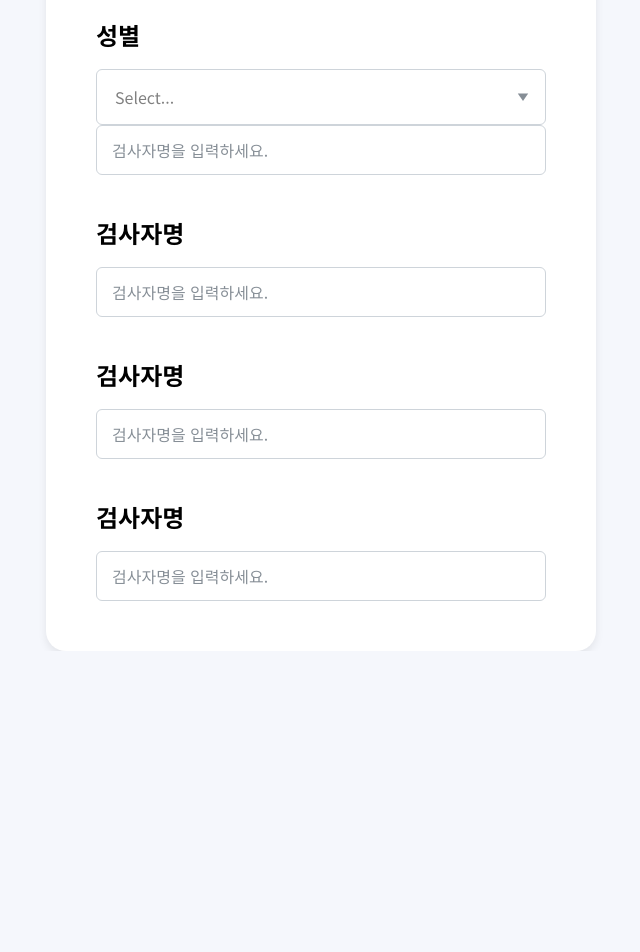
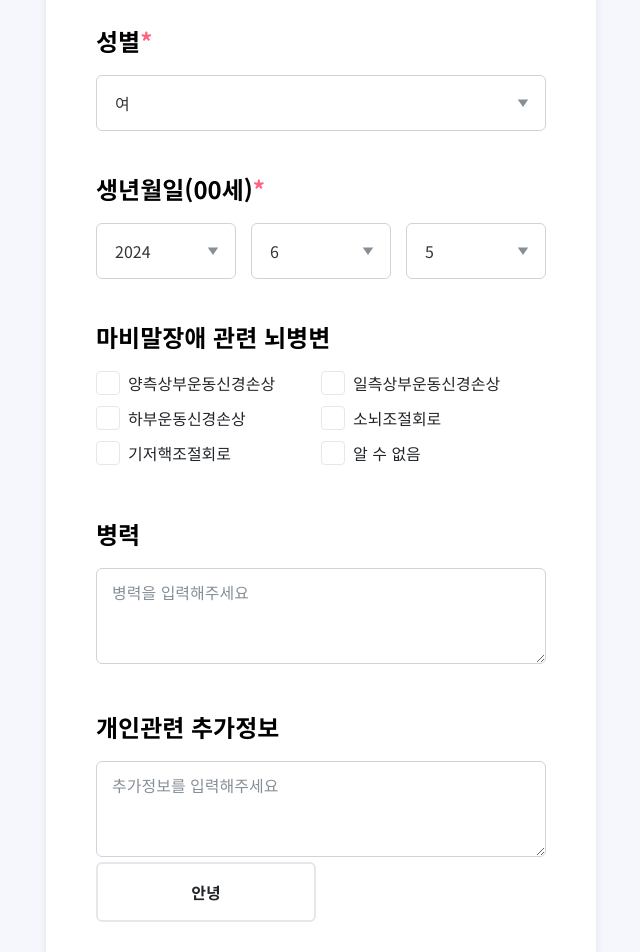
Before and after one commit to Randy-neopons/talkytalky_screening, a Next.js app: page /start in a window 1280 px wide. Shown: the part 940-1892 px from the top of the page, without its empty margins (319-959 px from the left). Before the commit the page ends 1591 px from the top, so only its background shows below. Built offline with nearby package versions, Linux system fonts and the light colour scheme.

Commit message:
select, checkbox, textarea 커스텀
feat
- textarea 추가 (react-textarea-autosize)
- 일반적인 checkbox와 checkboxgroup 구분

fix
- select typing, 내부 로직 변경 (value가 option이 아니라 string이 되도록)

```diff
--- a/package.json
+++ b/package.json
@@ -16,6 +16,7 @@
         "react-dom": "^18",
         "react-hook-form": "^7.52.0",
         "react-select": "^5.8.0",
+        "react-textarea-autosize": "^8.5.3",
         "zustand": "^4.5.4"
     },
     "devDependencies": {
--- a/src/components/AppLayout.tsx
+++ b/src/components/AppLayout.tsx
@@ -5,7 +5,7 @@ import { ClockIcon } from './icons';
 export default function AppLayout({ children }: { children: ReactNode }) {
     return (
         <>
-            <header className='fixed left-0 top-0 flex h-20 w-full items-center justify-center bg-accent1'>
+            <header className='fixed left-0 top-0 z-10 flex h-20 w-full items-center justify-center bg-accent1'>
                 <div className='flex w-full max-w-screen-md justify-between px-5 xl:max-w-screen-xl xl:px-[140px]'>
                     <span className='mr-auto font-bold text-neutral11 text-head-2'>말운동 평가</span>
                     <div className='flex items-center gap-5 xl:gap-[30px]'>
--- a/src/components/common/CheckBox/index.tsx
+++ b/src/components/common/CheckBox/index.tsx
@@ -1,24 +1,25 @@
 import type { InputHTMLAttributes, ReactNode } from 'react';
-import { useController, type Control } from 'react-hook-form';
+import { useController, type Control, type FieldValues, type Path } from 'react-hook-form';
 
-const CheckBox = ({
+export default function CheckBox<T extends FieldValues>({
     name,
     control,
     checked,
     onChange,
     children,
 }: {
-    name: string; // 폼 필드 이름
-    control?: Control; // 폼 control
+    name: Path<T>; // 폼 필드 이름
+    control?: Control<T>; // 폼 control
     checked?: InputHTMLAttributes<HTMLInputElement>['checked']; // controlled state
     onChange?: InputHTMLAttributes<HTMLInputElement>['onChange']; // controlled onchange
     children: ReactNode;
-}) => {
+}) {
     const isControlled = checked !== undefined && onChange !== undefined; // controlled인지 폼 쓸것인지 구분
 
-    const { field } = useController({ name, control, defaultValue: false }) || {}; // useForm 사용
+    const { field } = useController({ name, control }) || {}; // useForm 사용
 
     const isChecked = isControlled ? checked : field.value;
+    console.log(field.name, field.value);
     const handleChange = isControlled ? onChange : field.onChange;
 
     return (
@@ -37,6 +38,46 @@ const CheckBox = ({
             {children}
         </label>
     );
-};
+}
 
-export default CheckBox;
+export function CheckBoxGroupItem<T extends FieldValues>({
+    name,
+    control,
+    value,
+    children,
+}: {
+    name: Path<T>; // 폼 필드 이름
+    control?: Control<T>; // 폼 control
+    value: string;
+    children: ReactNode;
+}) {
+    const { field } = useController({ name, control }) || {}; // useForm 사용
+
+    return (
+        <label className='flex cursor-pointer items-center'>
+            <input
+                type='checkbox'
+                className='peer hidden'
+                checked={field.value?.includes(value)}
+                onChange={() => {
+                    const newValue = field.value?.includes(value)
+                        ? field.value.filter((fieldValue: string) => fieldValue !== value)
+                        : [...(field.value || []), value];
+
+                    field.onChange(newValue);
+                }}
+            />
+            <svg
+                className='mr-2 rounded border bg-white peer-checked:border-none peer-checked:bg-accent1'
+                xmlns='http://www.w3.org/2000/svg'
+                width='24'
+                height='24'
+                viewBox='0 0 24 24'
+                fill='none'
+            >
+                <path d='M7 12L11 16L17 8' stroke='white' strokeWidth='2' strokeLinecap='round' strokeLinejoin='round' />
+            </svg>
+            {children}
+        </label>
+    );
+}
--- a/src/components/common/Select/index.tsx
+++ b/src/components/common/Select/index.tsx
@@ -1,15 +1,27 @@
-import { Controller, type FieldValues, type Control } from 'react-hook-form';
+import { Controller, type FieldValues, type Control, type Path } from 'react-hook-form';
 import type { DropdownIndicatorProps, GroupBase, Props, StylesConfig } from 'react-select';
 import ReactSelect, { components } from 'react-select';
 
-type SelectProps = Props & {
-    control?: Control<FieldValues>;
-    required?: boolean;
+type OptionType = {
+    value: string;
+    label: string;
 };
 
-const customStyles: SelectProps['styles'] = {
+interface SelectProps<T extends FieldValues> extends Props<OptionType, false> {
+    options: OptionType[];
+    control?: Control<T>;
+    name?: Path<T>;
+    required?: boolean;
+}
+
+const customStyles: StylesConfig<OptionType, false> = {
+    container: base => ({
+        ...base,
+        flex: 1,
+    }),
     control: (baseStyles, state) => ({
         ...baseStyles,
+        flex: '1',
         width: '100%',
         padding: '15px 16px',
         border: '1px solid #CED4DA',
@@ -42,7 +54,7 @@ const customStyles: SelectProps['styles'] = {
     }),
 };
 
-const DropdownIndicator = (props: DropdownIndicatorProps) => {
+function DropdownIndicator(props: DropdownIndicatorProps<OptionType, false>) {
     return (
         <components.DropdownIndicator {...props}>
             <svg xmlns='http://www.w3.org/2000/svg' width='12' height='8' viewBox='0 0 12 8' fill='none'>
@@ -50,18 +62,28 @@ const DropdownIndicator = (props: DropdownIndicatorProps) => {
             </svg>
         </components.DropdownIndicator>
     );
-};
+}
 
-export default function Select(props: SelectProps) {
-    if (!props.control || !props.name) {
+export default function Select<T extends FieldValues>({ control, name, ...props }: SelectProps<T>) {
+    if (!control || !name) {
         return <ReactSelect {...props} components={{ DropdownIndicator }} styles={customStyles} />;
     }
 
     return (
         <Controller
-            control={props.control}
-            name={props.name}
-            render={({ field }) => <ReactSelect {...props} {...field} components={{ DropdownIndicator }} styles={customStyles} />}
+            control={control}
+            name={name}
+            render={({ field: { onChange, value, ref } }) => (
+                <ReactSelect
+                    {...props}
+                    options={props.options}
+                    components={{ DropdownIndicator }}
+                    ref={ref}
+                    value={props.options.find(option => option.value === value)}
+                    onChange={option => onChange(option?.value)}
+                    styles={customStyles}
+                />
+            )}
             rules={{ required: props.required }}
         />
     );
--- a/src/pages/start/Start.module.css
+++ b/src/pages/start/Start.module.css
@@ -1,3 +1,19 @@
 .input {
     @apply h-[50px] w-full rounded-md border border-neutral6 px-[15px] text-neutral1 placeholder:text-neutral4;
 }
+
+/* Chrome, Safari, Edge, Opera */
+.input::-webkit-outer-spin-button,
+.input::-webkit-inner-spin-button {
+    -webkit-appearance: none;
+    margin: 0;
+}
+
+/* Firefox  */
+.input[type='number'] {
+    -moz-appearance: textfield;
+}
+
+.textarea {
+    @apply w-full rounded-md border border-neutral6 px-[15px] py-[11px] text-neutral1 placeholder:text-neutral4;
+}
--- a/src/pages/start/index.tsx
+++ b/src/pages/start/index.tsx
@@ -1,11 +1,35 @@
 import { useCallback, useRef, useState, type ChangeEvent, type ReactNode, type RefObject } from 'react';
-import { useForm } from 'react-hook-form';
+import { Controller, useForm } from 'react-hook-form';
+import TextareaAutosize from 'react-textarea-autosize';
 import Image from 'next/image';
 
+import CheckBox, { CheckBoxGroupItem } from '@/components/common/CheckBox';
 import Container from '@/components/common/Container';
 import Select from '@/components/common/Select';
 
 import styles from './Start.module.css';
+
+const makeRangeOptions = (min: number, max: number) => {
+    return Array.from({ length: max - min + 1 }, (v, i) => ({ label: `${i + min}`, value: `${i + min}` }));
+};
+
+const yearOptions = makeRangeOptions(1940, new Date().getFullYear());
+const monthOptions = makeRangeOptions(1, 12);
+const dayOptions = makeRangeOptions(1, 31);
+
+const genderOptions = [
+    { value: 'female', label: '여' },
+    { value: 'male', label: '남' },
+];
+
+const brainLesionOptions = [
+    { value: 'bilateralUpperMotorNeuron', label: '양측상부운동신경손상' },
+    { value: 'unilateralUpperMotorNeuron', label: '일측상부운동신경손상' },
+    { value: 'lowerMotorNeuron', label: '하부운동신경손상' },
+    { value: 'cerebellarControlCircuit', label: '소뇌조절회로' },
+    { value: 'basalGangliaControlCircuit', label: '기저핵조절회로' },
+    { value: 'unknown', label: '알 수 없음' },
+];
 
 const Label = ({ children, htmlFor, required }: { children: ReactNode; htmlFor: string; required?: boolean }) => {
     return (
@@ -16,12 +40,38 @@ const Label = ({ children, htmlFor, required }: { children: ReactNode; htmlFor:
     );
 };
 
+interface FormValues {
+    testerName: string;
+    certificateNumber: string;
+    testYear: string;
+    testMonth: string;
+    testDay: string;
+    patientName: string;
+    gender: string;
+    birthYear: string;
+    birthMonth: string;
+    birthDay: string;
+    brainLesions: string[];
+    medicalHistory: string;
+    memo: string;
+}
+
 export default function StartPage() {
-    const { control, register } = useForm();
+    const { control, register, handleSubmit } = useForm<FormValues>({
+        defaultValues: {
+            testYear: `${new Date().getFullYear()}`,
+            testMonth: `${new Date().getMonth() + 1}`,
+            testDay: `${new Date().getDay() + 1}`,
+            birthYear: `${new Date().getFullYear()}`,
+            birthMonth: `${new Date().getMonth() + 1}`,
+            birthDay: `${new Date().getDay() + 1}`,
+            brainLesions: [],
+        },
+    });
     // 휴대폰 input
-    const input1Ref = useRef<HTMLInputElement>(null);
-    const input2Ref = useRef<HTMLInputElement>(null);
-    const input3Ref = useRef<HTMLInputElement>(null);
+    const inputTestYearRef = useRef<HTMLInputElement>(null);
+    const inputTestMonthRef = useRef<HTMLInputElement>(null);
+    const inputTestDayRef = useRef<HTMLInputElement>(null);
 
     // 휴대폰 번호 각 부분
     const [testDate, setTestDate] = useState({
@@ -47,43 +97,76 @@ export default function StartPage() {
         [testDate],
     );
 
+    // 휴대폰 input
+    const inputBirthYearRef = useRef<HTMLInputElement>(null);
+    const inputBirthMonthRef = useRef<HTMLInputElement>(null);
+    const inputBirthDayRef = useRef<HTMLInputElement>(null);
+
+    // 휴대폰 번호 각 부분
+    const [birthDate, setBirthDate] = useState({
+        year: '',
+        month: '',
+        day: '',
+    });
+
+    // 휴대폰 번호 각 부분 변경
+    const handleChangeBirthDate = useCallback(
+        (nextRef: RefObject<HTMLInputElement> | null) => (e: ChangeEvent<HTMLInputElement>) => {
+            const newValue = e.target.value.replace(/[^0-9]/g, ''); // 숫자만 입력 가능
+
+            setBirthDate({
+                ...birthDate,
+                [e.target.name]: newValue,
+            });
+
+            if (newValue.length >= e.target.maxLength && nextRef) {
+                nextRef.current?.focus();
+            }
+        },
+        [birthDate],
+    );
+
     return (
         <Container>
             <h1 className='font-jalnan text-head-1'>기본정보 입력</h1>
             <div className='mt-[60px] w-[550px] rounded-[20px] bg-white px-[50px] pb-[50px] pt-[10px] shadow-base xl:mt-20'>
+                <form onSubmit={handleSubmit(data => console.log(data))}>
                     <Label htmlFor='testerName'>검사자명</Label>
                     <input {...register('testerName')} className={`${styles.input}`} placeholder='검사자명을 입력하세요.' />
                     <Label htmlFor='certificateNumber'>자격증 번호</Label>
                     <input {...register('certificateNumber')} className={`${styles.input}`} placeholder='자격증 번호를 입력하세요.' />
                     <Label htmlFor='testDate'>검사일</Label>
                     <div className='flex gap-[15px]'>
-                    <input
-                        ref={input1Ref}
+                        <Select control={control} name='testYear' required options={yearOptions} />
+                        <Select control={control} name='testMonth' required options={monthOptions} />
+                        <Select control={control} name='testDay' required options={dayOptions} />
+                        {/* <input
+                        ref={inputTestYearRef}
                         className={`${styles.input}`}
                         maxLength={4}
                         name='year'
                         placeholder='2010'
                         value={testDate.year}
-                        onChange={handleChangeTestDate(input2Ref)}
+                        onChange={handleChangeTestDate(inputTestMonthRef)}
                     />
                     <input
-                        ref={input2Ref}
+                        ref={inputTestMonthRef}
                         className={`${styles.input}`}
                         maxLength={2}
                         name='month'
                         placeholder='05'
                         value={testDate.month}
-                        onChange={handleChangeTestDate(input3Ref)}
+                        onChange={handleChangeTestDate(inputTestDayRef)}
                     />
                     <input
-                        ref={input3Ref}
+                        ref={inputTestDayRef}
                         className={`${styles.input}`}
                         maxLength={2}
                         name='day'
                         placeholder='18'
                         value={testDate.day}
                         onChange={handleChangeTestDate(null)}
-                    />
+                    /> */}
                     </div>
                     <div className='mb-[10px] mt-10 h-[1px] w-full bg-[#ced4da] xl:mt-[50px] '></div>
                     <Label htmlFor='testerName' required>
@@ -94,22 +177,89 @@ export default function StartPage() {
                         className={`${styles.input}`}
                         placeholder='환자명을 입력하세요.'
                     />
-                <Label htmlFor='testerName'>성별</Label>
-                <Select
+                    <Label htmlFor='testerName' required>
+                        성별
+                    </Label>
+                    <Select control={control} name='gender' required options={genderOptions} defaultValue={genderOptions[0]} />
+                    <Label htmlFor='testDate' required>
+                        생년월일(00세)
+                    </Label>
+                    <div className='flex gap-[15px]'>
+                        <Select control={control} name='birthYear' required options={yearOptions} />
+                        <Select control={control} name='birthMonth' required options={monthOptions} />
+                        <Select control={control} name='birthDay' required options={dayOptions} />
+                        {/* <input
+                        ref={inputTestYearRef}
+                        className={`${styles.input}`}
+                        maxLength={4}
+                        name='year'
+                        placeholder='2010'
+                        value={testDate.year}
+                        onChange={handleChangeTestDate(inputTestMonthRef)}
+                    />
+                    <input
+                        ref={inputTestMonthRef}
+                        className={`${styles.input}`}
+                        maxLength={2}
+                        name='month'
+                        placeholder='05'
+                        value={testDate.month}
+                        onChange={handleChangeTestDate(inputTestDayRef)}
+                    />
+                    <input
+                        ref={inputTestDayRef}
+                        className={`${styles.input}`}
+                        maxLength={2}
+                        name='day'
+                        placeholder='18'
+                        value={testDate.day}
+                        onChange={handleChangeTestDate(null)}
+                    /> */}
+                    </div>
+                    <Label htmlFor='testerName'>마비말장애 관련 뇌병변</Label>
+                    <ul className='flex flex-row flex-wrap'>
+                        {brainLesionOptions.map((option, i) => (
+                            <li key={option.value} className='mb-[10px] basis-1/2 xl:mb-[11px]'>
+                                <CheckBoxGroupItem key={option.value} control={control} name='brainLesions' value={option.value}>
+                                    {option.label}
+                                </CheckBoxGroupItem>
+                            </li>
+                        ))}
+                    </ul>
+                    <Label htmlFor='medicalHistory'>병력</Label>
+                    <Controller
                         control={control}
-                    name='gender'
-                    options={[
-                        { value: 'female', label: '여' },
-                        { value: 'male', label: '남' },
-                    ]}
+                        name='medicalHistory'
+                        render={({ field: { onChange, onBlur, value, ref } }) => (
+                            <TextareaAutosize
+                                className={styles.textarea}
+                                minRows={3}
+                                placeholder='병력을 입력해주세요'
+                                onChange={onChange}
+                                onBlur={onBlur}
+                                value={value}
                             />
-                <input {...register('testerName')} className={`${styles.input}`} placeholder='검사자명을 입력하세요.' />
-                <Label htmlFor='testerName'>검사자명</Label>
-                <input {...register('testerName')} className={`${styles.input}`} placeholder='검사자명을 입력하세요.' />
-                <Label htmlFor='testerName'>검사자명</Label>
-                <input {...register('testerName')} className={`${styles.input}`} placeholder='검사자명을 입력하세요.' />
-                <Label htmlFor='testerName'>검사자명</Label>
-                <input {...register('testerName')} className={`${styles.input}`} placeholder='검사자명을 입력하세요.' />
+                        )}
+                    />
+                    <Label htmlFor='memo'>개인관련 추가정보</Label>
+                    <Controller
+                        control={control}
+                        name='memo'
+                        render={({ field: { onChange, onBlur, value, ref } }) => (
+                            <TextareaAutosize
+                                className={styles.textarea}
+                                minRows={3}
+                                placeholder='추가정보를 입력해주세요'
+                                onChange={onChange}
+                                onBlur={onBlur}
+                                value={value}
+                            />
+                        )}
+                    />
+                    <button className='btn btn-large' type='submit'>
+                        안녕
+                    </button>
+                </form>
             </div>
         </Container>
     );
```
Also changed, not shown: 1 other file (tests, documents, lock files or other folders). Lines whose indentation alone changed are shown as unchanged.
